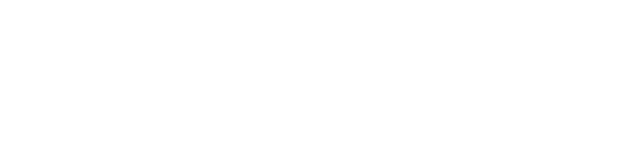
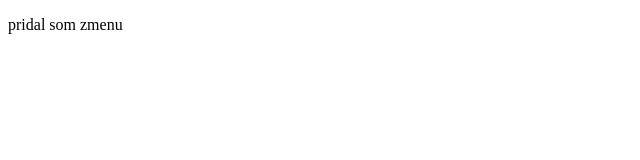
Before and after one commit to gnipet/vratil_som_sa, a plain HTML site: page index.html in a window 1280 px wide. Shown: the whole page, without its empty margins (0-640 px from the left). Drawn offline with Linux system fonts and the light colour scheme.

Commit message:
pridal som tu zmenu

```diff
--- a/index.html
+++ b/index.html
@@ -6,5 +6,6 @@
     <title>Git Out (by gnipet) </title>
 </head>
 <body>
+    <p>pridal som zmenu</p>
 </body>
 </html>
```
